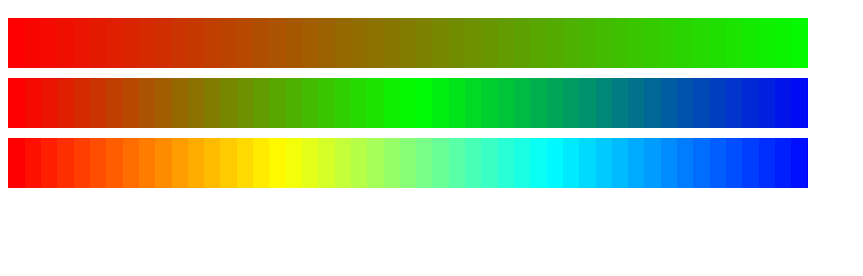
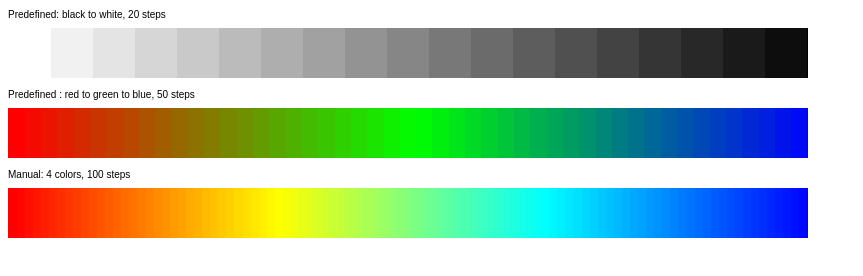
Before and after one commit to jsrdescamps/jpalette, a plain HTML site: page demo.html in a window 1280 px wide. Shown: the whole page, without its empty margins (0-863 px from the left). Drawn offline with Linux system fonts and the light colour scheme.

Commit message:
Predefined palettes added and demo updated

```diff
--- a/demo.html
+++ b/demo.html
@@ -2,53 +2,43 @@
 <html lang="en">
 <head>
   <meta charset="utf-8">
-  <title>Palette Generator Demo</title>
+  <title>PaletteJS demo</title>
 </head>
 <body>
   <canvas id="canvas" width="800" height="800"></canvas>
   <script src="palette.js"></script>
   <script>
-    // Number of colors shades in the palettes
-    var numSteps = 50;
-
-    // Colors arrays to generate the palettes
-    var colors1 = [
-      new Palette.Color(255, 0, 0, 255),
-      new Palette.Color(0, 255, 0, 255),
-    ];
-    var colors2 = [
-      new Palette.Color(255, 0, 0, 255),
-      new Palette.Color(0, 255, 0, 255),
-      new Palette.Color(0, 0, 255, 255),
-    ];
-    var colors3 = [
+    // Predefined palettes
+    var colorMap1 = Palette.ColorMap.getPredefined('whitetoblack')(20);
+    var colorMap2 = Palette.ColorMap.getPredefined('rgb')(50);
+    // Manual instanciation palettes
+    var colorMap3 = new Palette.ColorMap(100, [
       new Palette.Color(255, 0, 0, 255),
       new Palette.Color(255, 255, 0, 255),
       new Palette.Color(0, 255, 255, 255),
       new Palette.Color(0, 0, 255, 255),
-    ];
+    ]);
 
-    // Instanciation of the palettes objects
-    var colorMap1 = new Palette.ColorMap(numSteps, colors1);
-    var colorMap2 = new Palette.ColorMap(numSteps, colors2);
-    var colorMap3 = new Palette.ColorMap(numSteps, colors3);
-
-    var canvas = document.getElementById("canvas");
-    var ctx = canvas.getContext("2d");
+    var canvas = document.getElementById('canvas');
+    var ctx = canvas.getContext('2d');
     var width = canvas.width;
 
     for (var i = 0; i < width; i ++) {
       var d = i / (width - 1);
 
       ctx.fillStyle = colorMap1.getColor(d).rgb();
-      ctx.fillRect(i, 10, 1, 50);
+      ctx.fillRect(i, 20, 1, 50);
 
       ctx.fillStyle = colorMap2.getColor(d).rgb();
-      ctx.fillRect(i, 70, 1, 50);
+      ctx.fillRect(i, 100, 1, 50);
 
       ctx.fillStyle = colorMap3.getColor(d).rgb();
-      ctx.fillRect(i, 130, 1, 50);
+      ctx.fillRect(i, 180, 1, 50);
     }
+    ctx.fillStyle = 'black';
+    ctx.fillText('Predefined: black to white, 20 steps', 0, 10);
+    ctx.fillText('Predefined : red to green to blue, 50 steps', 0, 90);
+    ctx.fillText('Manual: 4 colors, 100 steps', 0, 170);
   </script>
 </body>
 </html>
--- a/palette.js
+++ b/palette.js
@@ -1,6 +1,7 @@
 /**
  * Small library to generate a color palette.
  *
+ * @namespace Palette
  * @version 0.1.0
  * @author Julien Descamps
  */
@@ -9,10 +10,11 @@ var Palette = (function() {
   /**
    * Create an instance of Color.
    *
-   * @param integer r Red color in range [0,255]
-   * @param integer g Green color in range [0,255]
-   * @param integer b Blue color in range [0,255]
-   * @param integer a Alpha transparency in range [0,255]
+   * @constructor
+   * @param {Number} r Red color in range [0,255]
+   * @param {Number} g Green color in range [0,255]
+   * @param {Number} b Blue color in range [0,255]
+   * @param {Number} a Alpha transparency in range [0,255]
    */
   var Color = function(r, g, b, a) {
     this.r = r || 0;
@@ -24,8 +26,8 @@ var Palette = (function() {
   /**
    * Return a color with substracted components from an inputed color.
    *
-   * @param Color color Color to substract.
-   * @return Color Substracted color instance.
+   * @param {Object} color - Color to substract.
+   * @return {Object}
    * @todo Check range.
    */
   Color.prototype.delta = function(color) {
@@ -40,7 +42,7 @@ var Palette = (function() {
   /**
    * Return the css rgb notation.
    *
-   * @return string css rgb notation.
+   * @return {String}
    */
   Color.prototype.rgb = function() {
     return 'rgb(' + this.r + ',' + this.g + ',' + this.b + ')';
@@ -49,8 +51,9 @@ var Palette = (function() {
   /**
    * Main class to create the palette.
    *
-   * @param integer numSteps Number of colors shades in the palette.
-   * @param Color[] colors Color array to display in the palette.
+   * @param {Number} numSteps - Number of colors shades in the palette.
+   * @param {Object[]} colors - Color array to display in the palette.
+   * @constructor
    */
   var ColorMap = function(numSteps, colors) {
     if (colors.length <= 1) {
@@ -67,18 +70,19 @@ var Palette = (function() {
    */
   ColorMap.prototype.init = function() {
     var i, globalRatio, firstIndex, lastIndex, localRatio, delta,
-      colorDelta = 1 / (this.colors.length - 1),
-      that = this,
-      compute = function(component) {
-        return parseInt(that.colors[firstIndex][component] + localRatio * delta[component], 10);
-      };
-
+        colorDelta = 1 / (this.colors.length - 1),
+        that       = this,
+        compute    = function(component) {
+          return parseInt(
+            that.colors[firstIndex][component] + localRatio * deltaColor[component], 10
+          );
+        };
     for (i = 0; i < this.numSteps; i++) {
       globalRatio = i / (this.numSteps - 1);
-      firstIndex = parseInt(globalRatio / colorDelta, 10);
-      lastIndex = Math.min(this.colors.length - 1, firstIndex + 1);
-      localRatio = (globalRatio - firstIndex * colorDelta) / colorDelta;
-      delta = this.colors[lastIndex].delta(this.colors[firstIndex]);
+      firstIndex  = parseInt(globalRatio / colorDelta, 10);
+      lastIndex   = Math.min(this.colors.length - 1, firstIndex + 1);
+      localRatio  = (globalRatio - firstIndex * colorDelta) / colorDelta;
+      deltaColor  = this.colors[lastIndex].delta(this.colors[firstIndex]);
 
       this.map.push(new Color(compute('r'), compute('g'), compute('b'), compute('a')));
     }
@@ -87,18 +91,61 @@ var Palette = (function() {
   /**
    * Return a color instance from a decimal number between 0 and 1.
    *
-   * @param decimal value Normalized decimal number in range [0,1].
-   * @return Color color Color instance.
+   * @param {Number} value - Normalized decimal number in range [0,1].
+   * @return {Object} color - Color instance.
    * @todo Check range.
    */
   ColorMap.prototype.getColor = function(value) {
-    var delta = Math.max(0, Math.min(1, value));
-    var index = parseInt(delta * (this.map.length - 1), 10);
+    var delta = Math.max(0, Math.min(1, value)),
+        index = parseInt(delta * (this.map.length - 1), 10);
     return this.map[index];
   };
 
+  /**
+   * Return a predefined palette (closure).
+   *
+   * @param {String} name - Name of the predefined palette
+   * @return {Function}
+   */
+  ColorMap.getPredefined = function(name) {
+    return function(steps) {
+      switch (name) {
+        default:
+        case 'whitetoblack':
+          return new ColorMap(steps, [
+            new Color(255, 255, 255, 255),
+            new Color(0, 0, 0, 255)
+            ]
+        );
+        case 'blacktowhite':
+          return new ColorMap(steps, [
+            new Color(0, 0, 0, 255),
+            new Color(255, 255, 255, 255),
+            ]
+        );
+        case 'rgb':
+          return new ColorMap(steps, [
+            new Color(255, 0, 0, 255),
+            new Color(0, 255, 0, 255),
+            new Color(0, 0, 255, 255)
+            ]
+          );
+        case 'nightsky':
+          return new ColorMap(steps, [
+            new Color(0, 0, 102, 255),
+            new Color(255, 255, 255, 255),
+            new Color(255, 102, 0, 255),
+            new Color(0, 0, 102, 255),
+            new Color(255, 255, 255, 255),
+            new Color(255, 102, 0, 255)
+            ]
+          );
+      }
+    };
+  };
+
   return {
-    Color: Color,
-    ColorMap: ColorMap
+    Color    : Color,
+    ColorMap : ColorMap
   };
 }());
```
